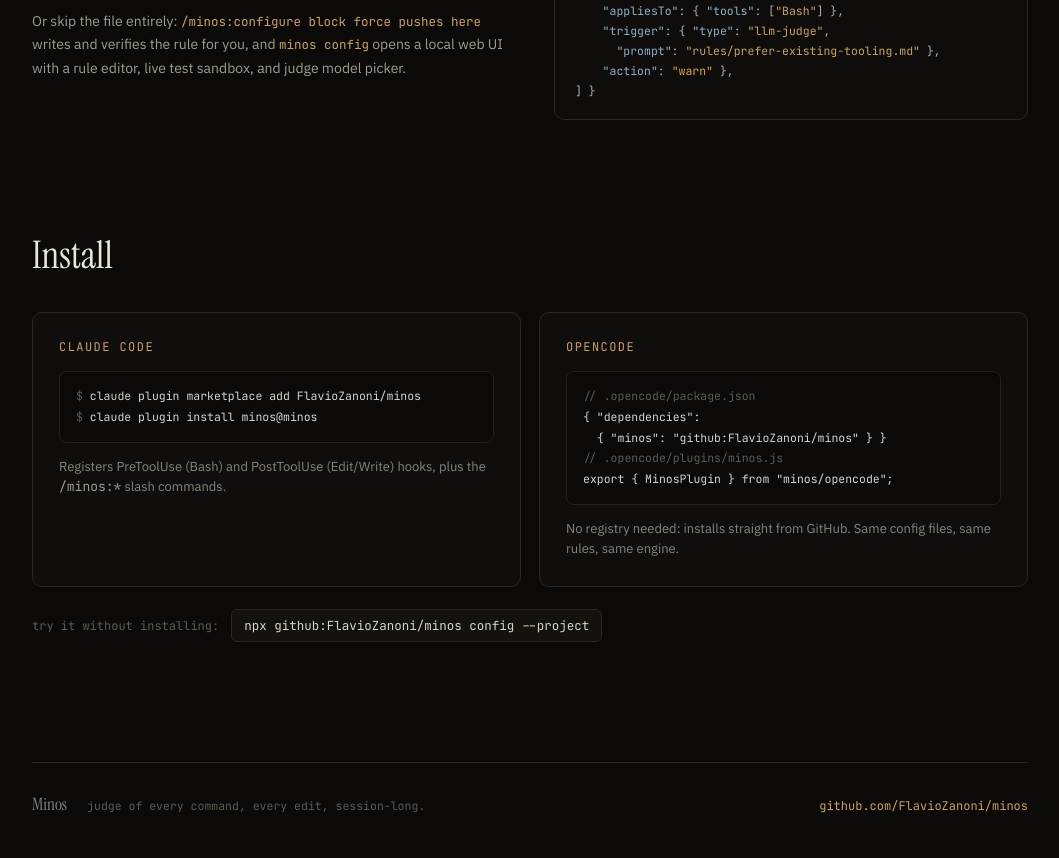
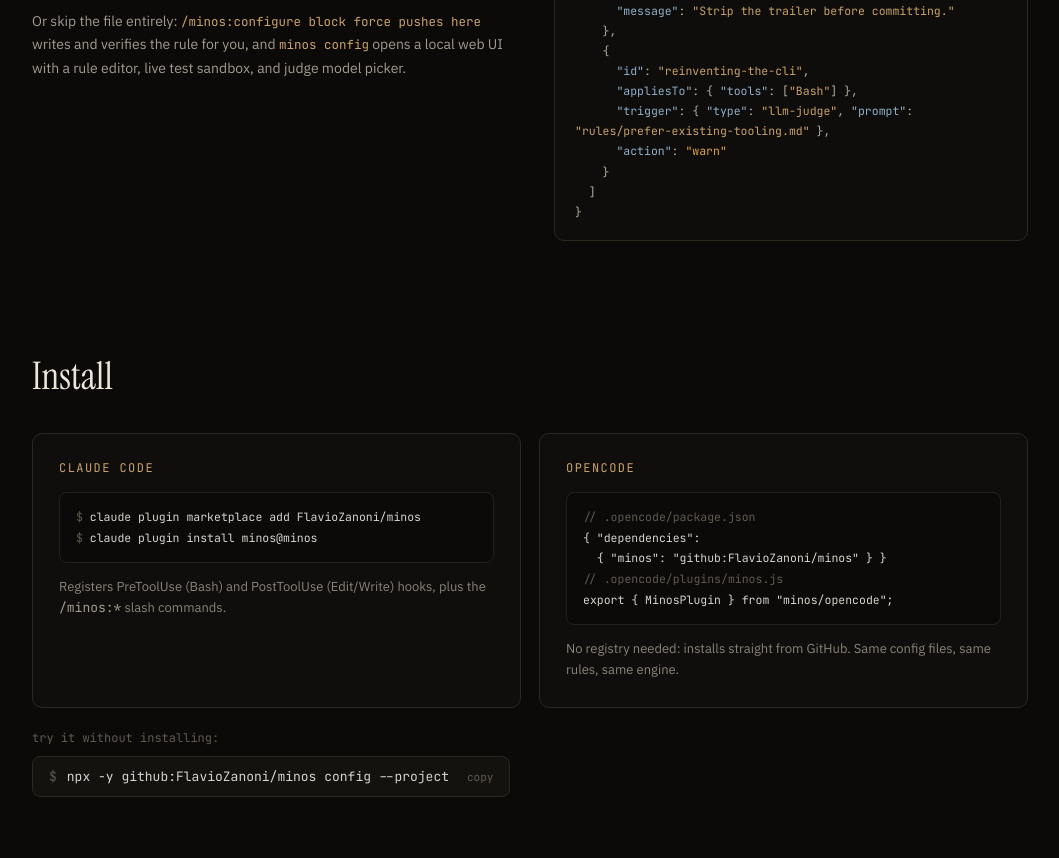
Before and after one commit to FlavioZanoni/minos, a website: page docs/index.html in a window 1280 px wide. Shown: the part 2810-3668 px from the top of the page, without its empty margins (110-1169 px from the left). Drawn offline with Linux system fonts and the light colour scheme.

Commit message:
Landing: chip-style try-it row (stacked label), cleaner config JSON
- try-it command uses the hero .install-chip, label stacked above it
- shared data-copy handler; npx command gains -y
- config code panel re-indented to standard 2-space JSON

```diff
--- a/docs/index.html
+++ b/docs/index.html
@@ -211,12 +211,8 @@
     }
     .install-card .note { font-size: 13px; color: var(--text-dim); line-height: 1.6; margin: 14px 0 0; }
     .install-card .note code { font-family: 'JetBrains Mono', monospace; color: var(--text-soft); }
-    .try-row { display: flex; align-items: center; gap: 12px; margin-top: 22px; flex-wrap: wrap; }
+    .try-row { display: flex; flex-direction: column; align-items: flex-start; gap: 10px; margin-top: 22px; }
     .try-row .label { font-family: 'JetBrains Mono', monospace; font-size: 12px; color: var(--text-faint); }
-    .try-row code {
-      font-family: 'JetBrains Mono', monospace; font-size: 12.5px; color: var(--text);
-      background: var(--bg-chip); border: 1px solid var(--border); border-radius: 6px; padding: 7px 12px;
-    }
 
     /* Footer */
     footer { margin: 120px 0 0; padding: 30px 0 40px; border-top: 1px solid var(--border); display: flex; align-items: baseline; gap: 20px; flex-wrap: wrap; }
@@ -249,7 +245,7 @@
       <div class="install-chip">
         <span class="prompt">$</span>
         <span>claude plugin install minos@minos</span>
-        <button class="copy" id="copy-install">copy</button>
+        <button class="copy" data-copy="claude plugin install minos@minos">copy</button>
       </div>
       <span class="hero-note">one engine · two hosts: Claude Code &amp; OpenCode</span>
     </div>
@@ -376,20 +372,23 @@
     <div class="code-panel">
       <div class="filename">.minos/rules.jsonc</div>
       <pre><span class="c-comment">// project rules win over global by id</span>
-{ <span class="c-key">"rules"</span>: [
-  { <span class="c-key">"id"</span>: <span class="c-str">"no-claude-coauthor"</span>,
-    <span class="c-key">"appliesTo"</span>: { <span class="c-key">"tools"</span>: [<span class="c-str">"Bash"</span>],
-      <span class="c-key">"commandMatch"</span>: [<span class="c-str">"git commit"</span>] },
-    <span class="c-key">"trigger"</span>: { <span class="c-key">"type"</span>: <span class="c-str">"contains"</span>,
-      <span class="c-key">"patterns"</span>: [<span class="c-str">"Co-Authored-By: Claude"</span>] },
+{
+  <span class="c-key">"rules"</span>: [
+    {
+      <span class="c-key">"id"</span>: <span class="c-str">"no-claude-coauthor"</span>,
+      <span class="c-key">"appliesTo"</span>: { <span class="c-key">"tools"</span>: [<span class="c-str">"Bash"</span>], <span class="c-key">"commandMatch"</span>: [<span class="c-str">"git commit"</span>] },
+      <span class="c-key">"trigger"</span>: { <span class="c-key">"type"</span>: <span class="c-str">"contains"</span>, <span class="c-key">"patterns"</span>: [<span class="c-str">"Co-Authored-By: Claude"</span>] },
       <span class="c-key">"action"</span>: <span class="c-block">"block"</span>,
-    <span class="c-key">"message"</span>: <span class="c-str">"Strip the trailer before committing."</span> },
-  { <span class="c-key">"id"</span>: <span class="c-str">"reinventing-the-cli"</span>,
+      <span class="c-key">"message"</span>: <span class="c-str">"Strip the trailer before committing."</span>
+    },
+    {
+      <span class="c-key">"id"</span>: <span class="c-str">"reinventing-the-cli"</span>,
       <span class="c-key">"appliesTo"</span>: { <span class="c-key">"tools"</span>: [<span class="c-str">"Bash"</span>] },
-    <span class="c-key">"trigger"</span>: { <span class="c-key">"type"</span>: <span class="c-str">"llm-judge"</span>,
-      <span class="c-key">"prompt"</span>: <span class="c-str">"rules/prefer-existing-tooling.md"</span> },
-    <span class="c-key">"action"</span>: <span class="c-warn">"warn"</span> },
-] }</pre>
+      <span class="c-key">"trigger"</span>: { <span class="c-key">"type"</span>: <span class="c-str">"llm-judge"</span>, <span class="c-key">"prompt"</span>: <span class="c-str">"rules/prefer-existing-tooling.md"</span> },
+      <span class="c-key">"action"</span>: <span class="c-warn">"warn"</span>
+    }
+  ]
+}</pre>
     </div>
   </section>
 
@@ -416,7 +415,11 @@ export { MinosPlugin } from "minos/opencode";</pre>
     </div>
     <div class="try-row">
       <span class="label">try it without installing:</span>
-      <code>npx github:FlavioZanoni/minos config --project</code>
+      <div class="install-chip">
+        <span class="prompt">$</span>
+        <span>npx -y github:FlavioZanoni/minos config --project</span>
+        <button class="copy" data-copy="npx -y github:FlavioZanoni/minos config --project">copy</button>
+      </div>
     </div>
   </section>
 
@@ -430,12 +433,13 @@ export { MinosPlugin } from "minos/opencode";</pre>
 </div>
 
 <script>
-  const btn = document.getElementById('copy-install');
+  for (const btn of document.querySelectorAll('[data-copy]')) {
     btn.addEventListener('click', () => {
-    if (navigator.clipboard) navigator.clipboard.writeText('claude plugin install minos@minos');
+      if (navigator.clipboard) navigator.clipboard.writeText(btn.dataset.copy);
       btn.textContent = 'copied';
       setTimeout(() => { btn.textContent = 'copy'; }, 1500);
     });
+  }
 </script>
 </body>
 </html>
```
Lines whose indentation alone changed are shown as unchanged.
